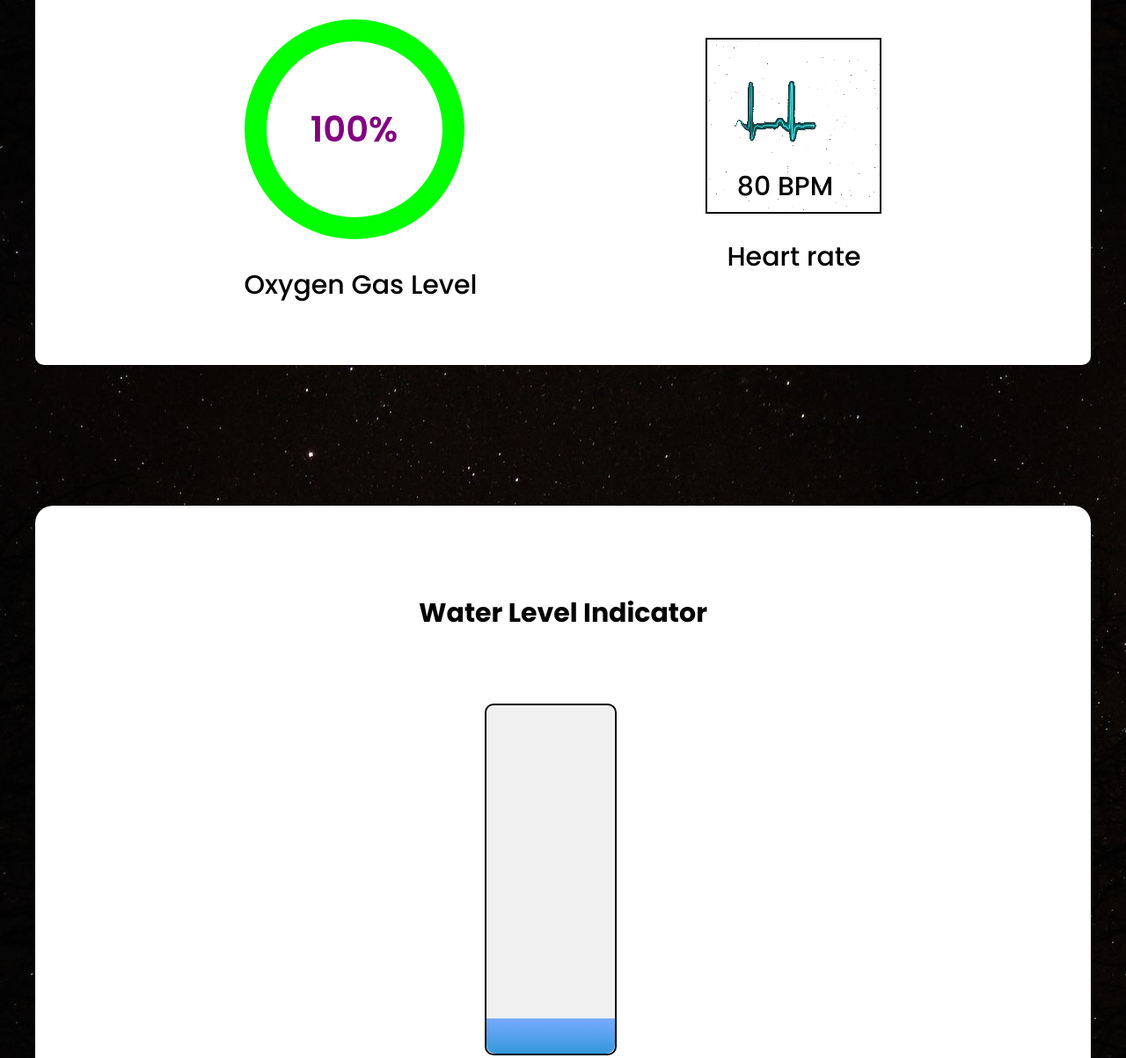
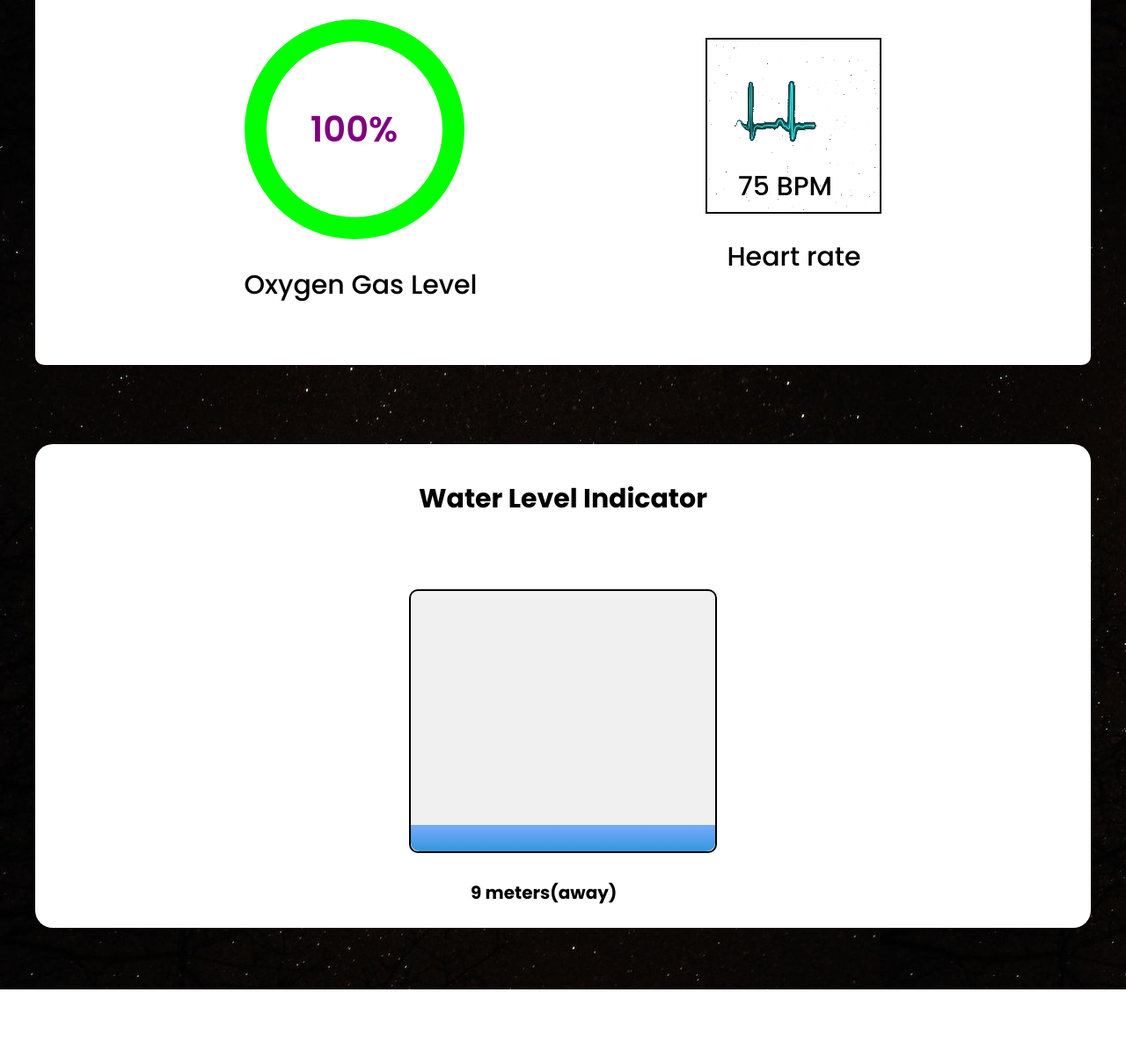
Before and after one commit to arshathahamed10/Gas_sensor, a plain HTML site: page index.html in a window 1280 px wide. Shown: the part 1123-2326 px from the top of the page at 88% size. After the commit the page ends 2248 px from the top, so only its background shows below. Drawn offline with Linux system fonts and the light colour scheme.

Commit message:
dharshni

```diff
--- a/CSS/style.css
+++ b/CSS/style.css
@@ -198,8 +198,8 @@ h2 {
 }
 
 .thermometer {
-    width: 150px;
-    height: 400px;
+    width: 350px;
+    height: 300px;
     background-color: #f5f5f5;
     position: relative;
     border-radius: 10px;
@@ -209,10 +209,10 @@ h2 {
     justify-content: center;
     overflow: hidden;
     margin-bottom: 30px; /* Add spacing below the thermometer */
-    margin-left: 75px;
+    /* margin-left: 75px; */
 }
 .glass {
-    width: 100%;
+    width:100%;
     height: 100%;
     background-color: #f0f0f0;
     border-radius: 10px;
@@ -239,9 +239,11 @@ h2 {
     min-width: 1200px;
     display: flex;
     /* align-items: center; */
+    height: 550px;
     justify-content: center;
     background-color: #fff;
-    padding :100px;
+    padding:40px;
     margin-bottom: 70px;
+    margin-top: -70px;
     border-radius: 20px;
 }
--- a/JS/script.js
+++ b/JS/script.js
@@ -117,7 +117,7 @@ let p2 = setInterval(() => {
 }, 20);
 let bp = 0;
 // ppm range -
-sam = 600;
+sam = 100;
 let pp =setInterval(() => {
     bp = Math.random() * 100;
     if(bp>=70 && bp<=80)
```
